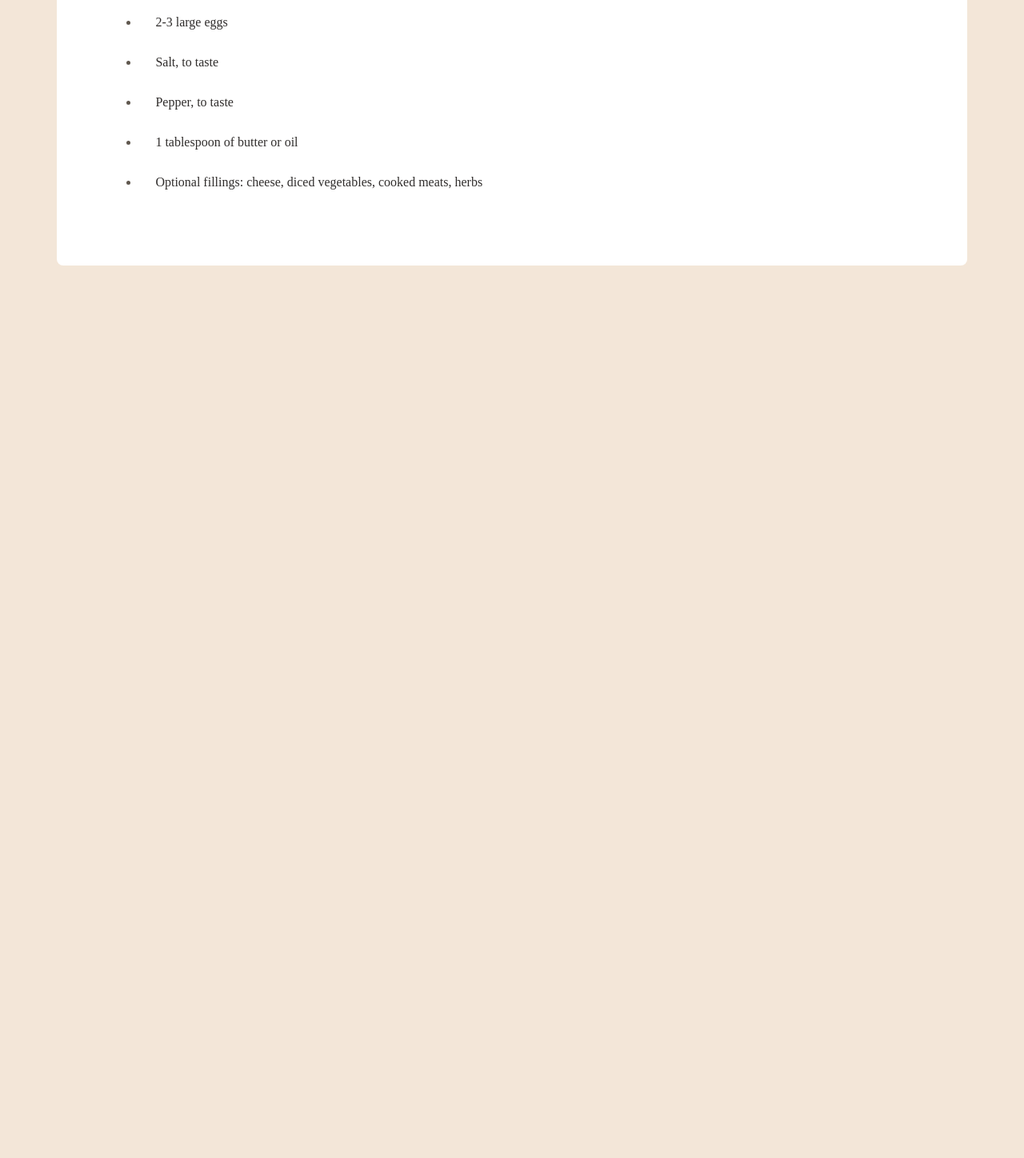
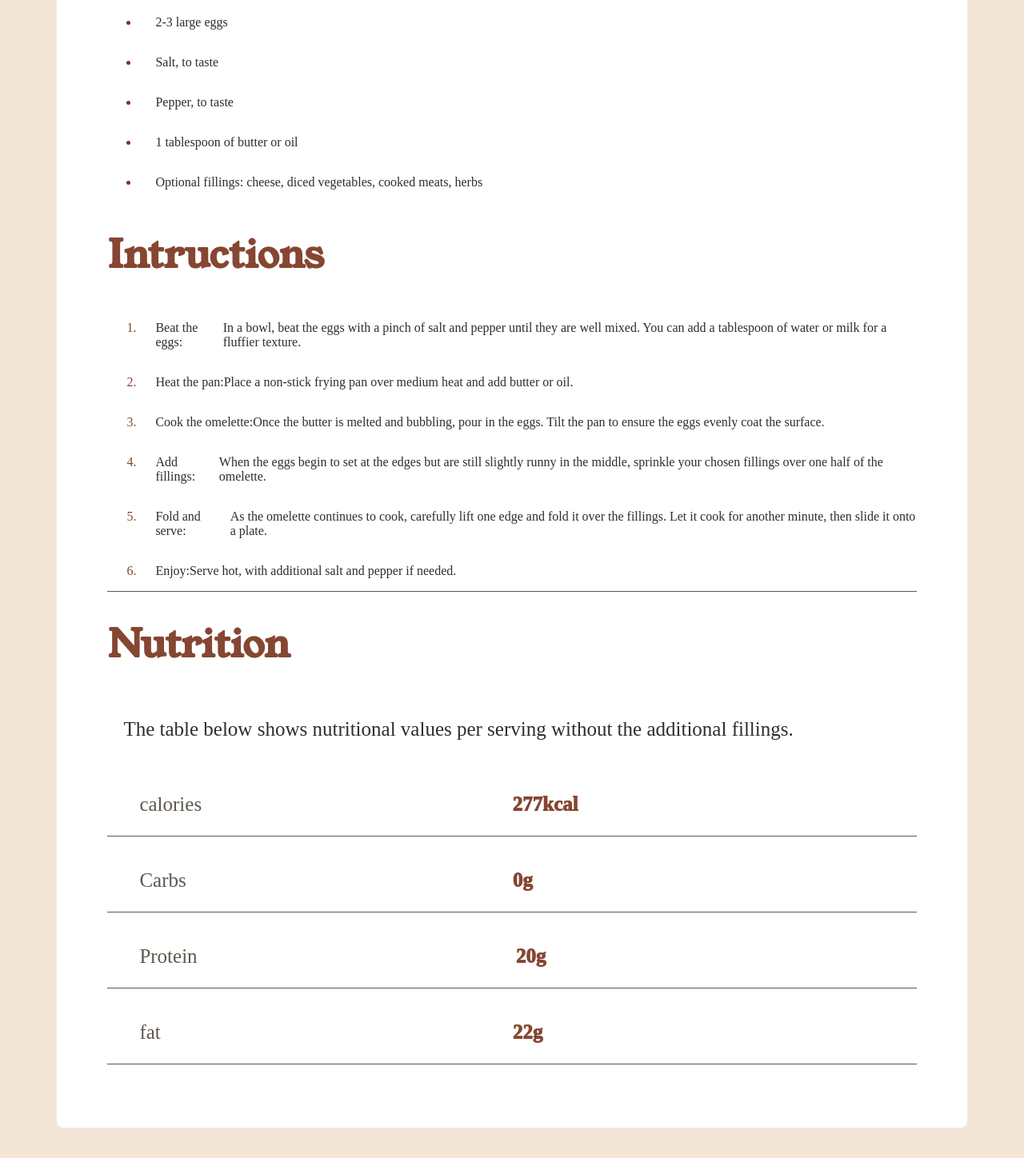
Before and after one commit to JoseMRuiz/Receta-frontend, a plain HTML site: page Receta-frontend/index.html in a window 1280 px wide. Shown: the part 682-2130 px from the top of the page at 80% size. Before the commit the page ends 1077 px from the top, so only its background shows below. Drawn offline with Linux system fonts and the light colour scheme.

Commit message:
finalizada la receta

```diff
--- a/Receta-frontend/index.html
+++ b/Receta-frontend/index.html
@@ -43,7 +43,7 @@
             </ol>
         </div>
         <h1 class="titulo3">Ingredients</h1>
-        <ol class="ol1">
+        <ol class="ol">
             <li>
                 <div class="contenedor-lista">
                     <p> 2-3 large eggs </p>
@@ -67,15 +67,82 @@
             <li>
                 <div class="contenedor-lista">
                     <p> Optional fillings: cheese, diced vegetables, cooked meats, herbs </p>
-
-
-
-
-
                 </div>
             </li>
+        </ol>
+        <h1 class="titulo3">Intructions</h1>
+        <ol class="ol2">
+            <li>
+                <div class="contenedor-lista">
+                    <p class="negrita">Beat the eggs:</p>
+                    <p> In a bowl, beat the eggs with a pinch of salt and pepper until they are well mixed.
+                        You can add a tablespoon of water or milk for a fluffier texture. </p>
+                </div>
+            </li>
+            <li>
+                <div class="contenedor-lista">
+                    <p class="negrita"> Heat the pan:</p>
+                    <p> Place a non-stick frying pan over medium heat and add butter or oil. </p>
+                </div>
+            </li>
+            <li>
+                <div class="contenedor-lista">
+                    <p class="negrita"> Cook the omelette:</p>
+                    <p> Once the butter is melted and bubbling, pour in the eggs. Tilt the pan to ensure
+                        the eggs evenly coat the surface.</p>
+                </div>
+            </li>
+            <li>
+                <div class="contenedor-lista">
+                    <p class="negrita"> Add fillings:</p>
+                    <p> When the eggs begin to set at the edges but are still slightly runny in the
+                        middle, sprinkle your chosen fillings over one half of the omelette. </p>
+                </div>
+            </li>
+            <li>
+                <div class="contenedor-lista">
+                    <p class="negrita"> Fold and serve:</p>
+                    <p> As the omelette continues to cook, carefully lift one edge and fold it over the
+                        fillings. Let it cook for another minute, then slide it onto a plate.</p>
+                </div>
+            </li>
+            <li>
+                <div class="contenedor-lista">
+                    <p class="negrita"> Enjoy:</p>
+                    <p> Serve hot, with additional salt and pepper if needed.</p>
+                </div>
+            </li>
+        </ol>
 
+        <h1 class="titulo3">Nutrition</h1>
+        <div class="contenedor-lista">
+            <p class="p">The table below shows nutritional values per serving without the additional fillings.</p>
+        </div>
+        <ol class="ol1">
+            <li class="lista1">
+                <p class="p"> calories </p>
+                <p class="p2"> 277kcal </p>
+            </li>
         </ol>
+        <ol class="ol1">
+            <li class="lista1">
+                <p class="p"> Carbs </p>
+                <p class="p3"> 0g </p>
+            </li>
+        </ol>
+        <ol class="ol1">
+            <li class="lista1">
+                <p class="p"> Protein </p>
+                <p class="p4"> 20g </p>
+            </li>
+        </ol>
+        <ol class="ol1">
+            <li class="lista1">
+                <p class="p"> fat </p>
+                <p class="p5"> 22g </p>
+            </li>
+        </ol>
+
     </div>
 </body>
 
--- a/Receta-frontend/style.css
+++ b/Receta-frontend/style.css
@@ -35,9 +35,37 @@ body{
     font-size:25px;
 }
 
+.p2{
+    font-size:25px;
+    color:hsl(14, 45%, 36%);
+    font-weight: 1000;
+    margin-left:40%;
+}
+
+.p3{
+    font-size:25px;
+    color:hsl(14, 45%, 36%);
+    font-weight: 1000;
+    margin-left:42%;
+}
+.p4{
+    font-size:25px;
+    color:hsl(14, 45%, 36%);
+    font-weight: 1000;
+    margin-left:41%;
+}
+
+.p5{
+    font-size:25px;
+    color:hsl(14, 45%, 36%);
+    font-weight: 1000;
+    margin-left:45.3%;
+}
+
 .ol {
     list-style-type: disc;
     color:hsl(332, 51%, 32%);
+
 
 }
 
@@ -50,12 +78,16 @@ body{
 
 
 .ol1{
-    list-style-type: disc;
+    list-style-type: none;
     color:hsl(30, 10%, 34%);
+    border-bottom: 1px solid hsl(30, 10%, 34%);
 }
 
-
-
+.ol2{
+    list-style-type: number;
+    color:hsl(14, 45%, 36%) ;
+    border-bottom: 1px solid hsl(30, 10%, 34%);
+};
 
 
 .negrita{
@@ -67,3 +99,8 @@ body{
         font-size:3rem;
         color:hsl(14, 45%, 36%);
 }
+
+.lista1{
+    display:flex;
+    justify-content: flex-start;
+}
```
